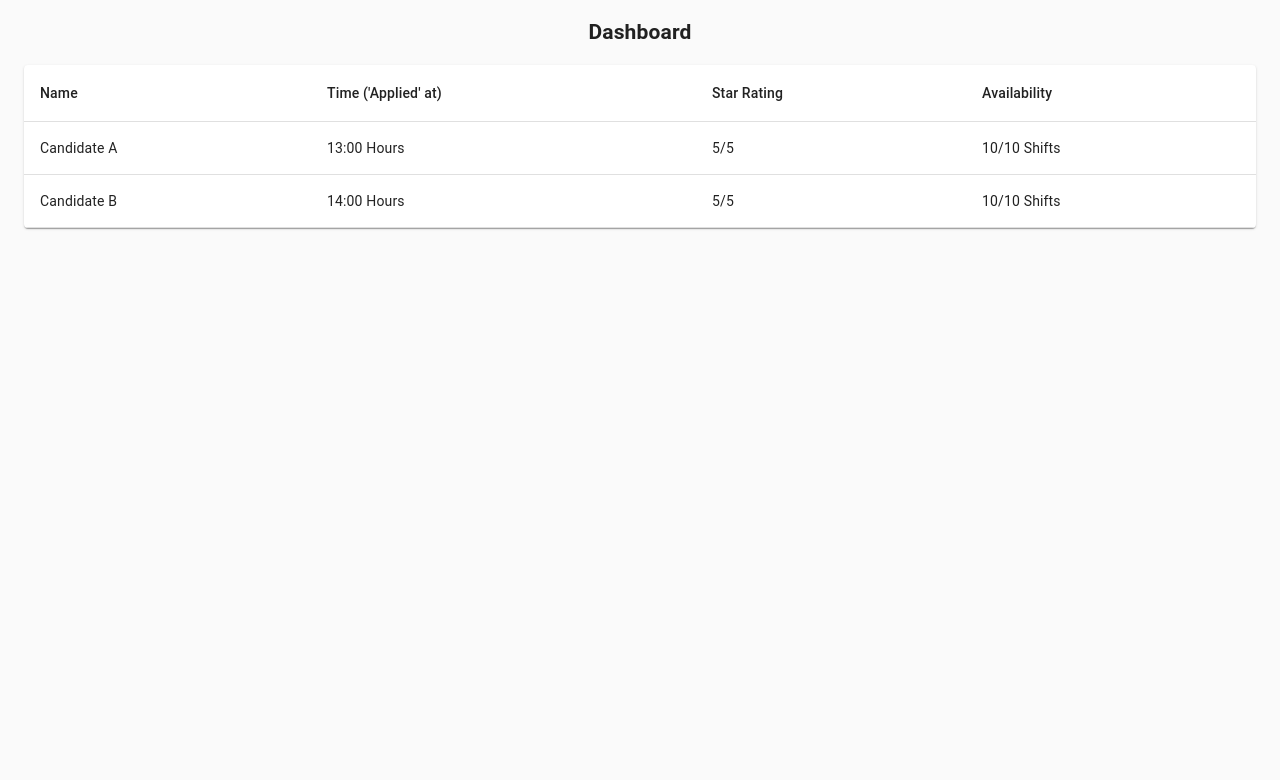
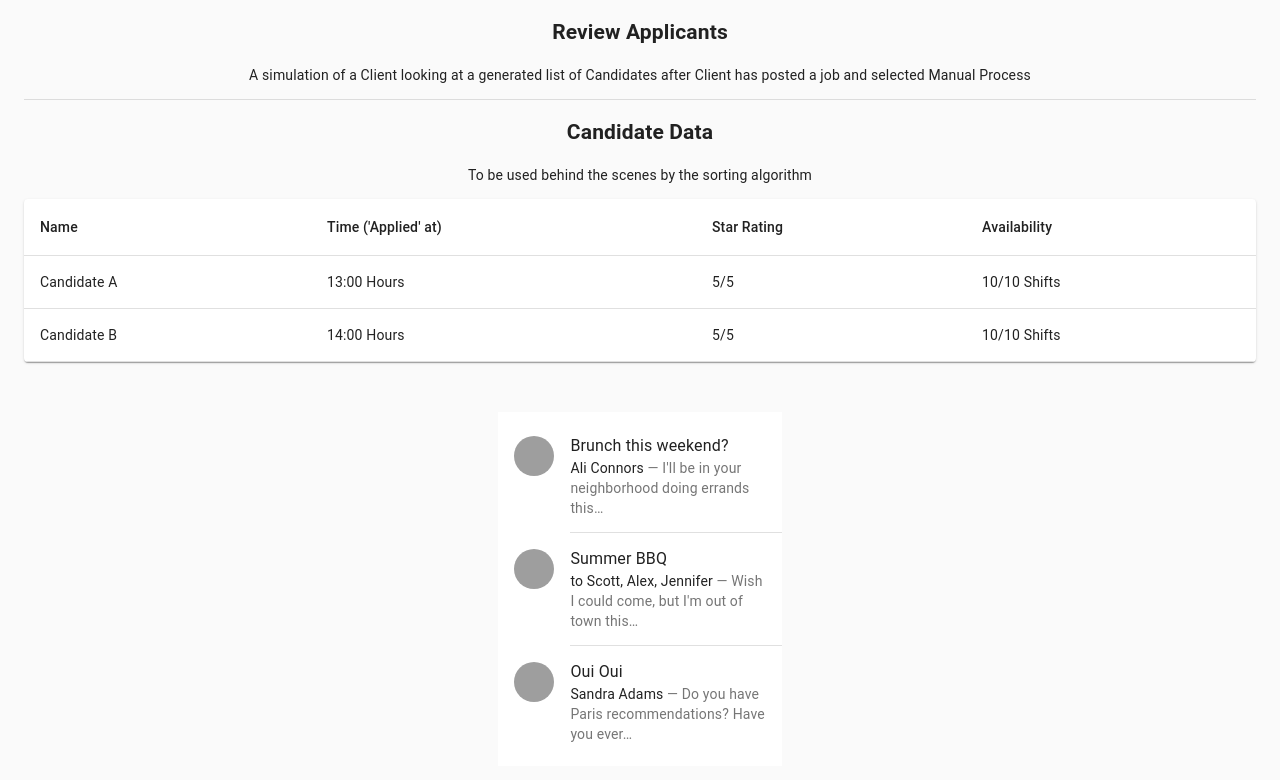
Before and after one commit to timhc22/applications-playground, a React (Create React App) app: page / in a window 1280 px wide. Shown: the top 780 px of the page. Built offline with nearby package versions, Linux system fonts and the light colour scheme; grey boxes are pictures that could not be loaded.

Commit message:
Add list to review

```diff
--- a/src/pages/DashboardPage/DashboardPage.tsx
+++ b/src/pages/DashboardPage/DashboardPage.tsx
@@ -1,5 +1,5 @@
 import React from 'react';
-import { makeStyles } from '@material-ui/core/styles';
+import { createStyles, Theme, makeStyles } from '@material-ui/core/styles';
 import Table from '@material-ui/core/Table';
 import TableBody from '@material-ui/core/TableBody';
 import TableCell from '@material-ui/core/TableCell';
@@ -7,15 +7,37 @@
 import TableHead from '@material-ui/core/TableHead';
 import TableRow from '@material-ui/core/TableRow';
 import Paper from '@material-ui/core/Paper';
+import List from '@material-ui/core/List';
+import ListItem from '@material-ui/core/ListItem';
+import Divider from '@material-ui/core/Divider';
+import ListItemText from '@material-ui/core/ListItemText';
+import ListItemAvatar from '@material-ui/core/ListItemAvatar';
+import Avatar from '@material-ui/core/Avatar';
+import Typography from '@material-ui/core/Typography';
 
-const useStyles = makeStyles({
-  table: {
-    minWidth: 650,
-  },
-});
+const useStyles = makeStyles((theme: Theme) =>
+  createStyles({
+    listContainer: {
+      display: 'flex',
+      width: '100%',
+      justifyContent: 'center',
+      marginTop: '50px',
+    },
+    list: {
+      width: '100%',
+      maxWidth: '36ch',
+      backgroundColor: theme.palette.background.paper,
+    },
+    inline: {
+      display: 'inline',
+    },
+    table: {
+      minWidth: 650,
+    },
+  }),
+);
 
 export default function DashboardPage(): JSX.Element {
-
   const classes = useStyles();
 
   interface Data {
@@ -32,8 +54,14 @@
 
   return (
     <section className="container">
-      <h1>Dashboard</h1>
+      <h1>Review Applicants</h1>
+      <p>A simulation of a Client looking at a generated list of Candidates after Client has posted a job and selected
+        Manual Process</p>
 
+      <Divider />
+
+      <h2>Candidate Data</h2>
+      <p>To be used behind the scenes by the sorting algorithm</p>
       <TableContainer component={Paper}>
         <Table className={classes.table} aria-label="simple table">
           <TableHead>
@@ -59,6 +87,77 @@
         </Table>
       </TableContainer>
 
+
+      <div className={classes.listContainer}>
+        <List className={classes.list}>
+          <ListItem alignItems="flex-start">
+            <ListItemAvatar>
+              <Avatar alt="Remy Sharp" src="/static/images/avatar/1.jpg" />
+            </ListItemAvatar>
+            <ListItemText
+              primary="Brunch this weekend?"
+              secondary={
+                <React.Fragment>
+                  <Typography
+                    component="span"
+                    variant="body2"
+                    className={classes.inline}
+                    color="textPrimary"
+                  >
+                    Ali Connors
+                  </Typography>
+                  {" — I'll be in your neighborhood doing errands this…"}
+                </React.Fragment>
+              }
+            />
+          </ListItem>
+          <Divider variant="inset" component="li" />
+          <ListItem alignItems="flex-start">
+            <ListItemAvatar>
+              <Avatar alt="Travis Howard" src="/static/images/avatar/2.jpg" />
+            </ListItemAvatar>
+            <ListItemText
+              primary="Summer BBQ"
+              secondary={
+                <React.Fragment>
+                  <Typography
+                    component="span"
+                    variant="body2"
+                    className={classes.inline}
+                    color="textPrimary"
+                  >
+                    to Scott, Alex, Jennifer
+                  </Typography>
+                  {" — Wish I could come, but I'm out of town this…"}
+                </React.Fragment>
+              }
+            />
+          </ListItem>
+          <Divider variant="inset" component="li" />
+          <ListItem alignItems="flex-start">
+            <ListItemAvatar>
+              <Avatar alt="Cindy Baker" src="/static/images/avatar/3.jpg" />
+            </ListItemAvatar>
+            <ListItemText
+              primary="Oui Oui"
+              secondary={
+                <React.Fragment>
+                  <Typography
+                    component="span"
+                    variant="body2"
+                    className={classes.inline}
+                    color="textPrimary"
+                  >
+                    Sandra Adams
+                  </Typography>
+                  {' — Do you have Paris recommendations? Have you ever…'}
+                </React.Fragment>
+              }
+            />
+          </ListItem>
+        </List>
+      </div>
+
     </section>
   );
 }
```
